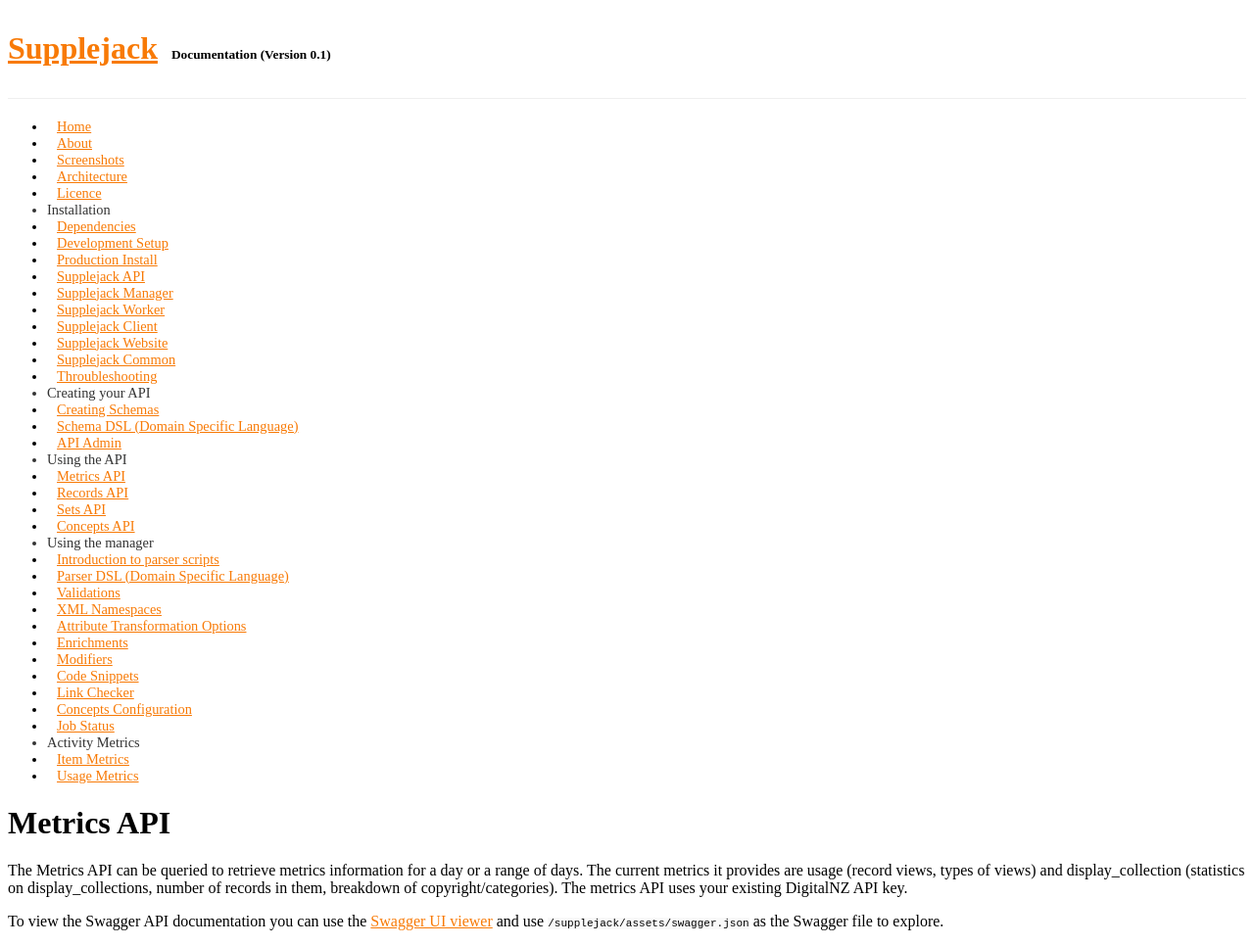
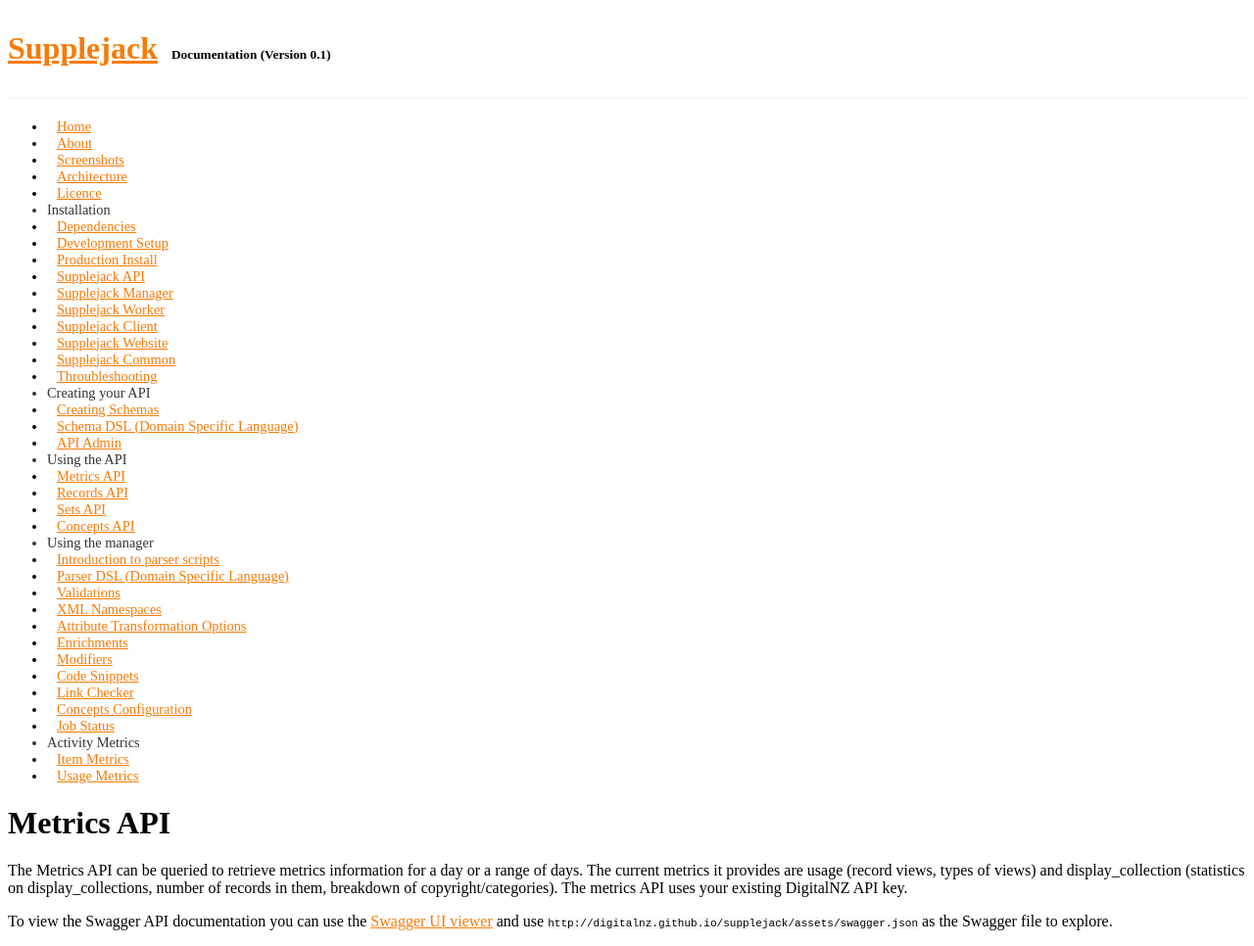
Before and after one commit to DigitalNZ/supplejack, a Jekyll site: the page built from _posts/2015-09-16-metrics-api.md, in a window 1280 px wide. Shown: the whole page at 98% size. Built offline with Jekyll 4.4.1, drawn with Linux system fonts in a browser that asks for light colours; Markdown is read by kramdown in place of the engine named in the settings; a style sheet for code colours, icons or effects is not loaded; some of the changed lines change nothing that is shown.

Commit message:
Update swagger.json url

```diff
--- a/_posts/2015-09-16-metrics-api.md
+++ b/_posts/2015-09-16-metrics-api.md
@@ -7,4 +7,4 @@
 
 The Metrics API can be queried to retrieve metrics information for a day or a range of days. The current metrics it provides are usage (record views, types of views) and display_collection (statistics on display\_collections, number of records in them, breakdown of copyright/categories). The metrics API uses your existing DigitalNZ API key.
 
-To view the Swagger API documentation you can use the [Swagger UI viewer](http://petstore.swagger.io/) and use `{{site.baseurl}}/assets/swagger.json` as the Swagger file to explore.
+To view the Swagger API documentation you can use the [Swagger UI viewer](http://petstore.swagger.io/) and use `http://digitalnz.github.io/supplejack/assets/swagger.json` as the Swagger file to explore.
```
